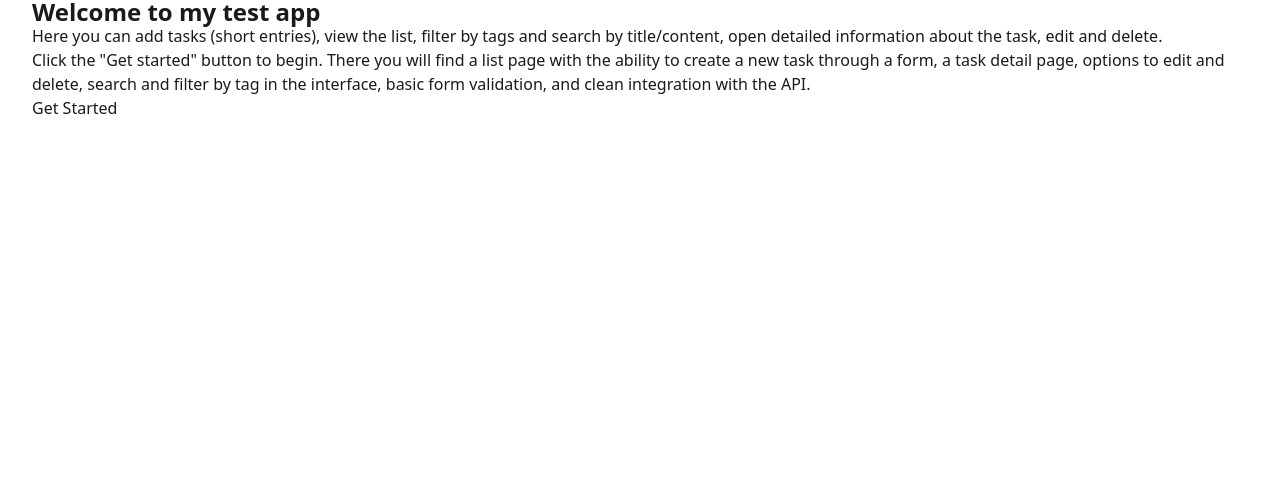
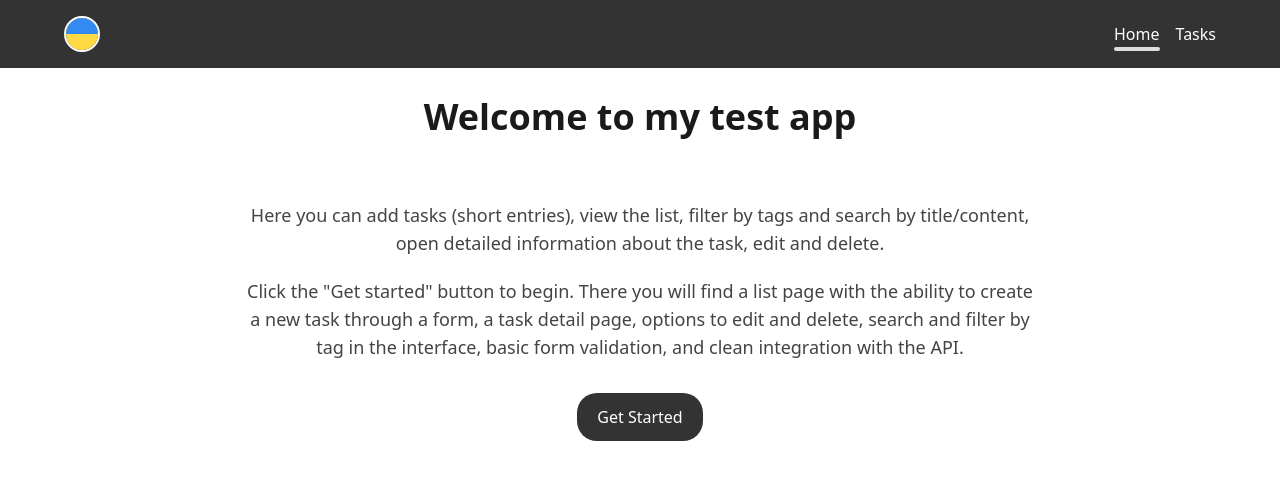
Before and after one commit to Mykhailenko-Oleksandr/true-item-test, a React (Vite) app in the folder frontend/: page / in a window 1280 px wide. Shown: the top 480 px of the page. Built offline with nearby package versions, Linux system fonts and the light colour scheme.

Commit message:
add: frontend  - homePage and Header

```diff
--- /dev/null
+++ b/frontend/src/components/Header/Header.module.css
@@ -0,0 +1,23 @@
+.header {
+  padding: 16px 32px;
+  background-color: var(--color-dark-light);
+}
+
+.headerContainer {
+  display: flex;
+  justify-content: space-between;
+  align-items: center;
+}
+
+.logo {
+  display: contents;
+}
+
+.logoWrap {
+  display: flex;
+  align-items: center;
+  justify-content: center;
+
+  border-radius: 50%;
+  border: 2px solid var(--color-white);
+}
--- /dev/null
+++ b/frontend/src/components/Header/Header.tsx
@@ -0,0 +1,22 @@
+import clsx from "clsx";
+import css from "./Header.module.css";
+import { Link } from "react-router-dom";
+import Navigation from "../Navigation/Navigation";
+
+export default function Header() {
+  return (
+    <header className={css.header}>
+      <div className={clsx("container", css.headerContainer)}>
+        <div className={css.logoWrap}>
+          <Link to="/" aria-label="Home" className={css.logo}>
+            <svg width={32} height={32}>
+              <use href="/icons.svg#ukraine"></use>
+            </svg>
+          </Link>
+        </div>
+
+        <Navigation />
+      </div>
+    </header>
+  );
+}
--- /dev/null
+++ b/frontend/src/components/Navigation/Navigation.module.css
@@ -0,0 +1,44 @@
+.navigation {
+  list-style-type: none;
+  margin: 0;
+  padding: 0;
+  display: flex;
+  gap: 16px;
+}
+
+.item {
+  display: flex;
+  align-items: center;
+}
+
+.link {
+  position: relative;
+  color: var(--color-white);
+  font-size: 16px;
+  transition: color 300ms ease;
+
+  &.currentPage::after {
+    display: block;
+  }
+
+  &:hover,
+  &:focus {
+    color: var(--color-white-off);
+  }
+
+  &:active {
+    color: var(--color-white);
+  }
+}
+
+.link::after {
+  content: "";
+  display: none;
+  position: absolute;
+  bottom: -5px;
+  left: 0;
+  width: 100%;
+  height: 4px;
+  border-radius: 2px;
+  background-color: var(--color-white-off);
+}
--- /dev/null
+++ b/frontend/src/components/Navigation/Navigation.tsx
@@ -0,0 +1,36 @@
+import css from "./Navigation.module.css";
+import clsx from "clsx";
+import { Link, useLocation } from "react-router-dom";
+
+export default function Navigation() {
+  const location = useLocation();
+
+  return (
+    <nav aria-label="Main Navigation">
+      <ul className={css.navigation}>
+        <li className={css.item}>
+          <Link
+            to="/"
+            className={clsx(
+              css.link,
+              location.pathname === "/" && css.currentPage,
+            )}
+          >
+            Home
+          </Link>
+        </li>
+        <li className={css.item}>
+          <Link
+            to="/tasks"
+            className={clsx(
+              css.link,
+              location.pathname === "/tasks" && css.currentPage,
+            )}
+          >
+            Tasks
+          </Link>
+        </li>
+      </ul>
+    </nav>
+  );
+}
--- a/frontend/src/main.tsx
+++ b/frontend/src/main.tsx
@@ -1,11 +1,13 @@
 import { StrictMode } from "react";
 import { createRoot } from "react-dom/client";
-import App from "./components/App/App";
 import { QueryClient, QueryClientProvider } from "@tanstack/react-query";
 import { BrowserRouter } from "react-router-dom";
 
 import "modern-normalize";
 import "./global.css";
+
+import App from "./components/App/App";
+import Header from "./components/Header/Header";
 
 const queryClient = new QueryClient();
 
@@ -13,6 +15,7 @@ createRoot(document.getElementById("root")!).render(
   <StrictMode>
     <QueryClientProvider client={queryClient}>
       <BrowserRouter>
+        <Header />
         <App />
       </BrowserRouter>
     </QueryClientProvider>
--- a/frontend/src/pages/HomePage/HomePage.module.css
+++ b/frontend/src/pages/HomePage/HomePage.module.css
@@ -0,0 +1,53 @@
+.section {
+  padding: 24px 0;
+}
+
+.title {
+  font-size: 36px;
+  font-weight: 700;
+  line-height: normal;
+  color: var(--color-dark);
+  margin-bottom: 60px;
+  text-align: center;
+}
+
+.description {
+  max-width: 800px;
+  margin: 0 auto;
+  text-align: center;
+
+  font-size: 18px;
+  color: var(--color-dark-soft);
+  line-height: 28px;
+  margin-bottom: 20px;
+
+  &:last-of-type {
+    margin-bottom: 32px;
+  }
+}
+
+.startLink {
+  display: flex;
+  justify-content: center;
+  width: fit-content;
+
+  border: none;
+  border-radius: 20px;
+  background-color: var(--color-dark-light);
+  padding: 12px 20px;
+  margin: 0 auto;
+
+  color: var(--color-white);
+  font-size: 16px;
+
+  transition: background-color 300ms ease;
+
+  &:hover,
+  &:focus {
+    background-color: var(--color-dark);
+  }
+
+  &:active {
+    background-color: var(--color-dark-light);
+  }
+}
--- a/package.json
+++ b/package.json
@@ -14,6 +14,7 @@
   "dependencies": {
     "@tanstack/react-query": "^5.100.14",
     "axios": "^1.16.1",
+    "clsx": "^2.1.1",
     "modern-normalize": "^3.0.1",
     "react-router-dom": "^7.15.1"
   }
```
Also changed, not shown: 1 other file (tests, documents, lock files or other folders).
